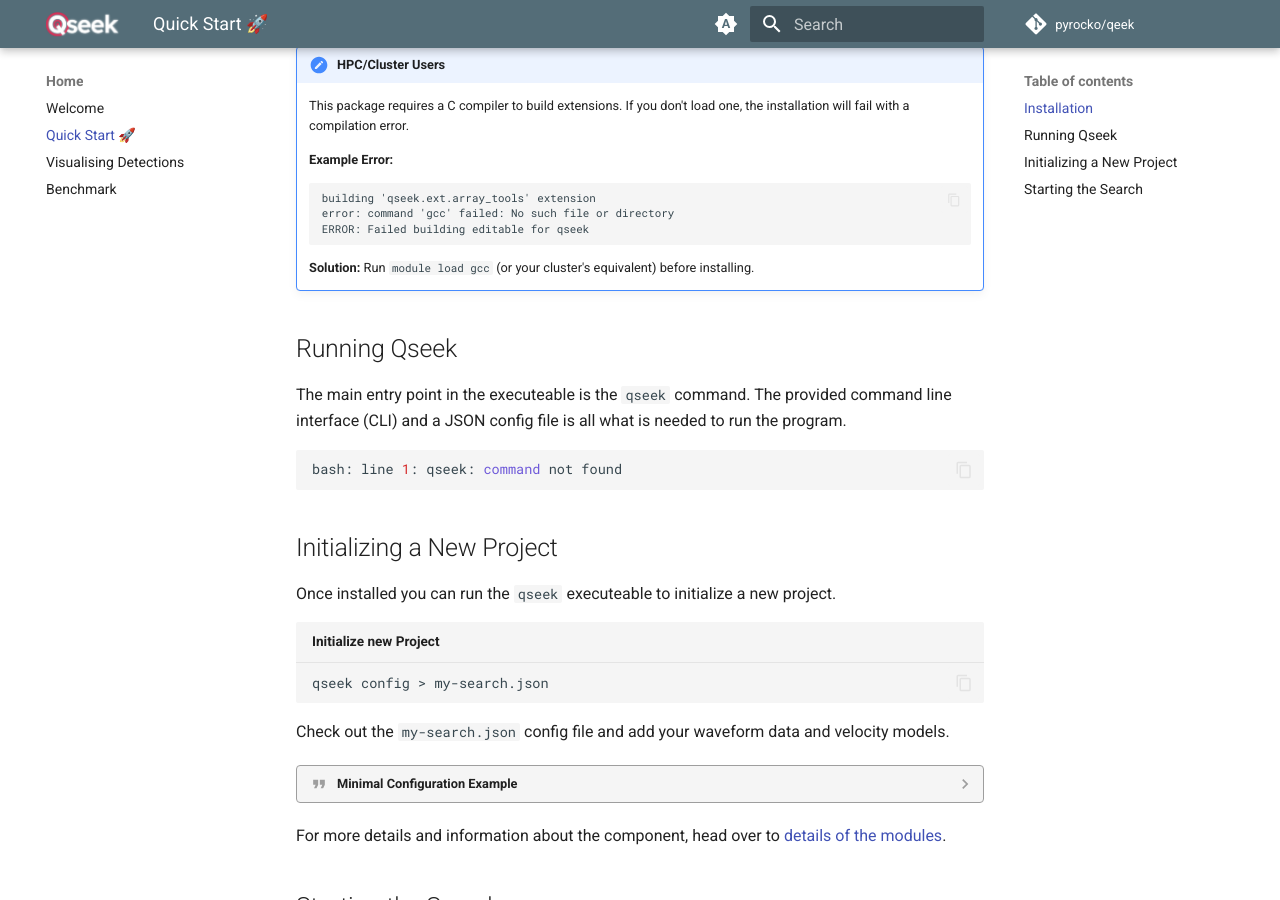
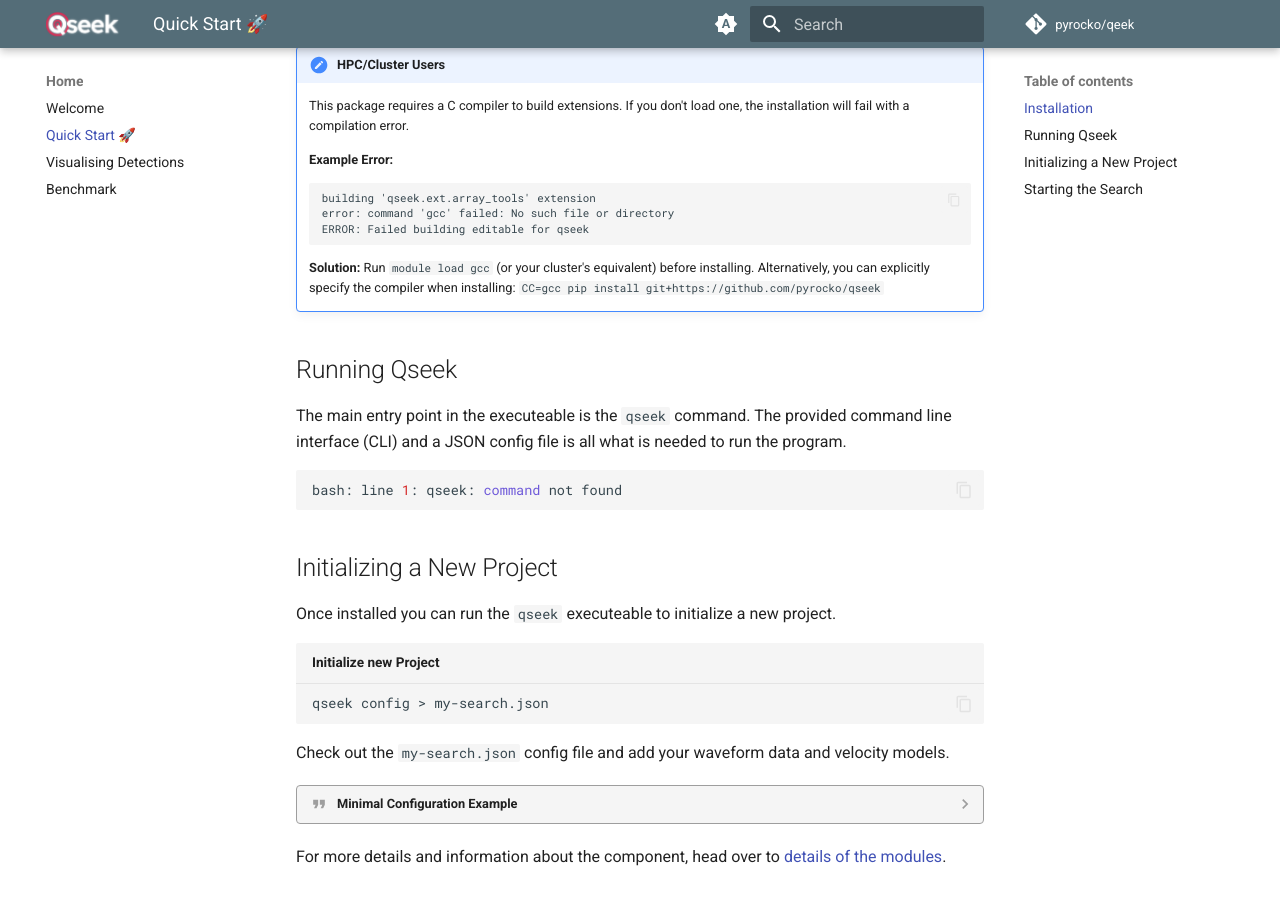
Before and after one commit to pyrocko/qseek, an MkDocs documentation site: the page built from docs/getting_started.md, in a window 1280 px wide and 900 px high, scrolled down 657 px. Built offline with MkDocs 1.6.1 and Material for MkDocs 9.7.7, drawn with Linux system fonts in a browser that asks for light colours; comment, search, counter and statistics services are not loaded.

Commit message:
Update docs/getting_started.md

````diff
--- a/docs/getting_started.md
+++ b/docs/getting_started.md
@@ -29,6 +29,7 @@ pipx install git+https://github.com/pyrocko/qseek
     ```
 
     **Solution:** Run `module load gcc` (or your cluster's equivalent) before installing.
+    Alternatively, you can explicitly specify the compiler when installing: `CC=gcc pip install git+https://github.com/pyrocko/qseek`
 ## Running Qseek
 
 The main entry point in the executeable is the `qseek` command. The provided command line interface (CLI) and a JSON config file is all what is needed to run the program.
````
